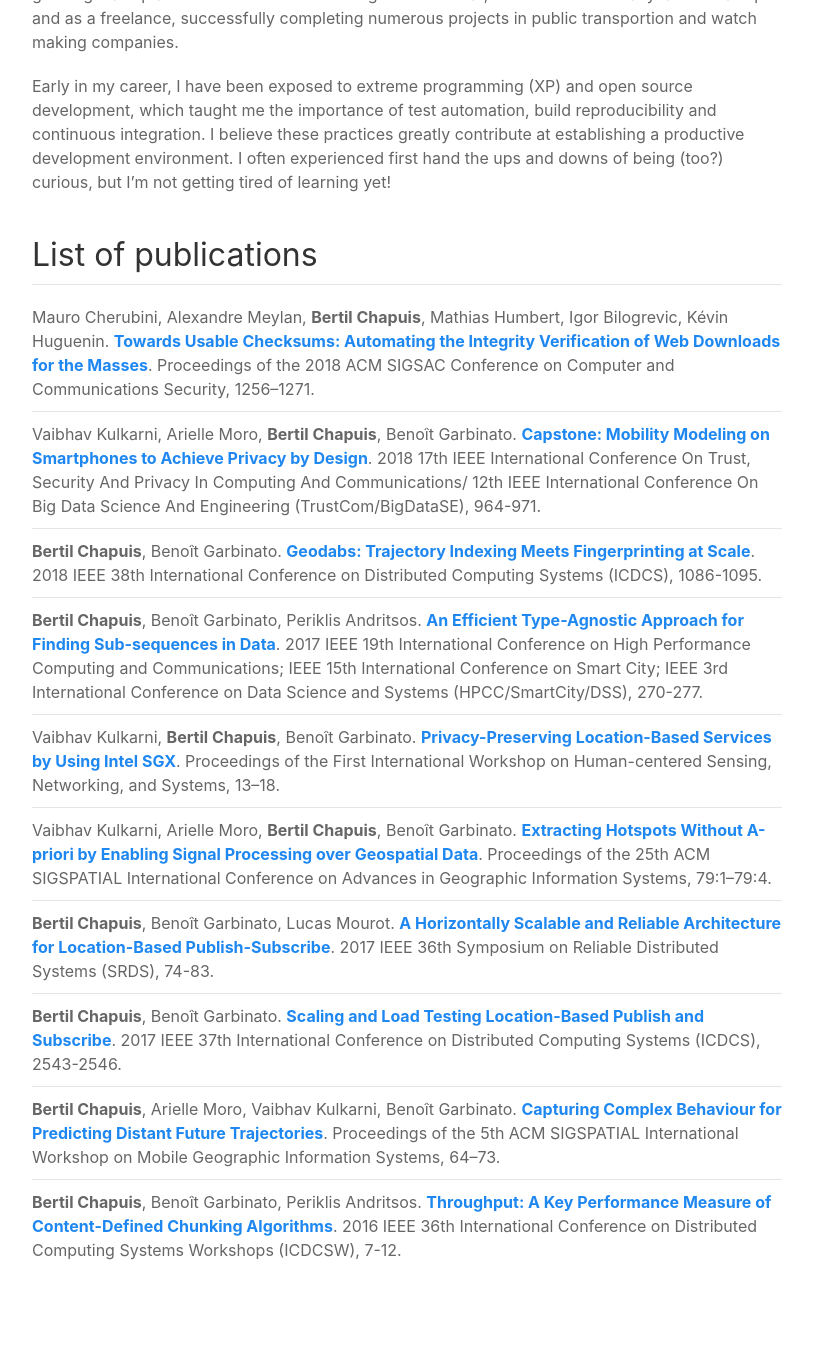
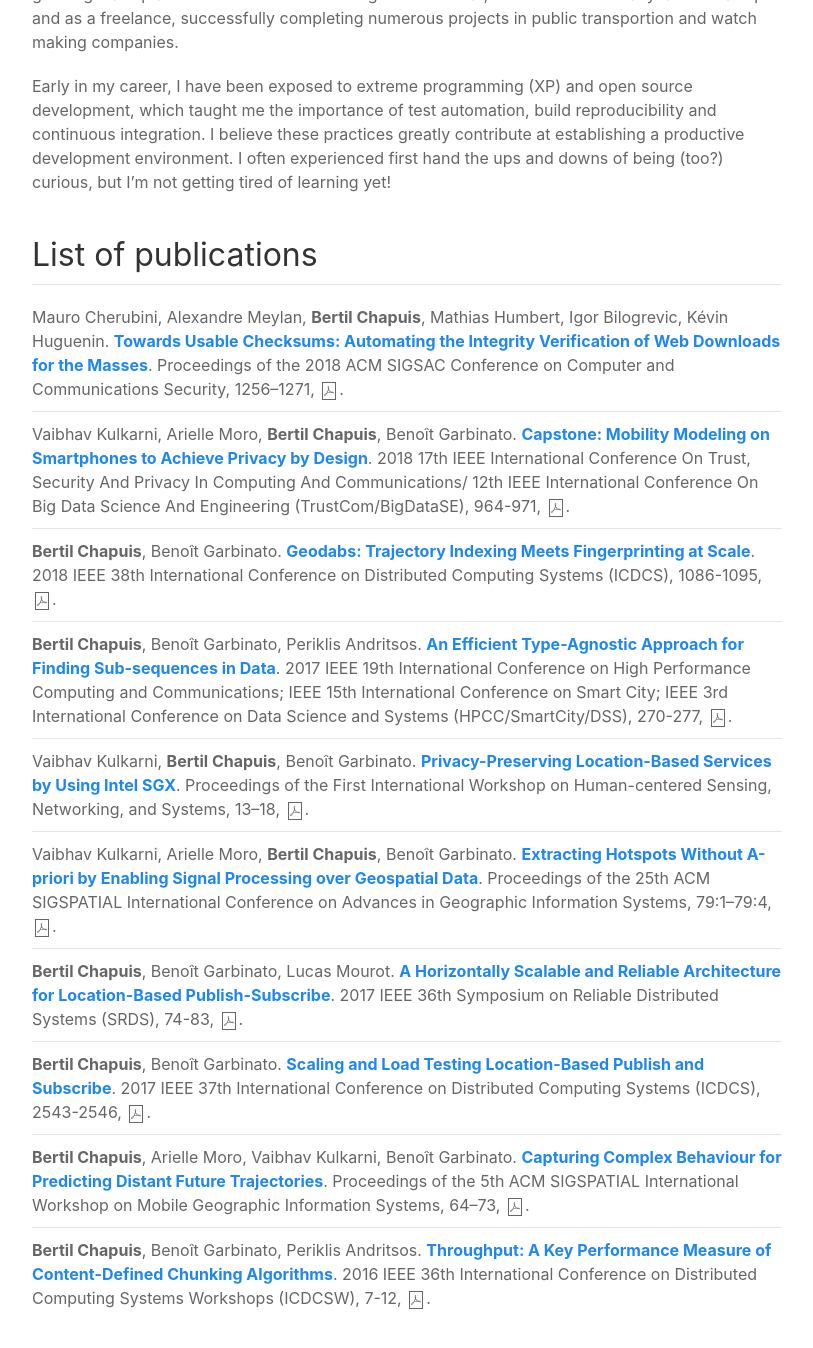
Before and after one commit to bchapuis/bchapuis.github.io, a Jekyll site: the page built from index.html, in a window 1280 px wide and 1400 px high, scrolled down 710 px. Shown: the top 1348 px of the window, without its empty margins (233-1046 px from the left). Built offline with Jekyll 4.4.1, drawn with Linux system fonts in a browser that asks for light colours; nearby versions of some CDN libraries.

Commit message:
fixed references

```diff
--- a/_includes/publications.html
+++ b/_includes/publications.html
@@ -1,10 +1,10 @@
-<li>Mauro Cherubini, Alexandre Meylan, <b>Bertil Chapuis</b>, Mathias Humbert, Igor Bilogrevic, Kévin Huguenin. <a href="https://doi.org/10.1145/3243734.3243746"><b>Towards Usable Checksums: Automating the Integrity Verification of Web Downloads for the Masses</b></a>. Proceedings of the 2018 ACM SIGSAC Conference on Computer and Communications Security, 1256–1271.</li>
-<li>Vaibhav Kulkarni, Arielle Moro, <b>Bertil Chapuis</b>, Benoît Garbinato. <a href="https://doi.org/10.1109/TrustCom/BigDataSE.2018.00136"><b>Capstone: Mobility Modeling on Smartphones to Achieve Privacy by Design</b></a>. 2018 17th IEEE International Conference On Trust, Security And Privacy In Computing And Communications/ 12th IEEE International Conference On Big Data Science And Engineering (TrustCom/BigDataSE), 964-971.</li>
-<li><b>Bertil Chapuis</b>, Benoît Garbinato. <a href="https://doi.org/10.1109/ICDCS.2018.00108"><b>Geodabs: Trajectory Indexing Meets Fingerprinting at Scale</b></a>. 2018 IEEE 38th International Conference on Distributed Computing Systems (ICDCS), 1086-1095.</li>
-<li><b>Bertil Chapuis</b>, Benoît Garbinato, Periklis Andritsos. <a href="https://doi.org/10.1109/HPCC-SmartCity-DSS.2017.35"><b>An Efficient Type-Agnostic Approach for Finding Sub-sequences in Data</b></a>. 2017 IEEE 19th International Conference on High Performance Computing and Communications; IEEE 15th International Conference on Smart City; IEEE 3rd International Conference on Data Science and Systems (HPCC/SmartCity/DSS), 270-277.</li>
-<li>Vaibhav Kulkarni, <b>Bertil Chapuis</b>, Benoît Garbinato. <a href="https://doi.org/10.1145/3144730.3144739"><b>Privacy-Preserving Location-Based Services by Using Intel SGX</b></a>. Proceedings of the First International Workshop on Human-centered Sensing, Networking, and Systems, 13–18.</li>
-<li>Vaibhav Kulkarni, Arielle Moro, <b>Bertil Chapuis</b>, Benoît Garbinato. <a href="https://doi.org/10.1145/3139958.3140002"><b>Extracting Hotspots Without A-priori by Enabling Signal Processing over Geospatial Data</b></a>. Proceedings of the 25th ACM SIGSPATIAL International Conference on Advances in Geographic Information Systems, 79:1–79:4.</li>
-<li><b>Bertil Chapuis</b>, Benoît Garbinato, Lucas Mourot. <a href="https://doi.org/10.1109/SRDS.2017.16"><b>A Horizontally Scalable and Reliable Architecture for Location-Based Publish-Subscribe</b></a>. 2017 IEEE 36th Symposium on Reliable Distributed Systems (SRDS), 74-83.</li>
-<li><b>Bertil Chapuis</b>, Benoît Garbinato. <a href="https://doi.org/10.1109/ICDCS.2017.234"><b>Scaling and Load Testing Location-Based Publish and Subscribe</b></a>. 2017 IEEE 37th International Conference on Distributed Computing Systems (ICDCS), 2543-2546.</li>
-<li><b>Bertil Chapuis</b>, Arielle Moro, Vaibhav Kulkarni, Benoît Garbinato. <a href="https://doi.org/10.1145/3004725.3004730"><b>Capturing Complex Behaviour for Predicting Distant Future Trajectories</b></a>. Proceedings of the 5th ACM SIGSPATIAL International Workshop on Mobile Geographic Information Systems, 64–73.</li>
-<li><b>Bertil Chapuis</b>, Benoît Garbinato, Periklis Andritsos. <a href="https://doi.org/10.1109/ICDCSW.2016.32"><b>Throughput: A Key Performance Measure of Content-Defined Chunking Algorithms</b></a>. 2016 IEEE 36th International Conference on Distributed Computing Systems Workshops (ICDCSW), 7-12.</li>
+<li>Mauro Cherubini, Alexandre Meylan, <b>Bertil Chapuis</b>, Mathias Humbert, Igor Bilogrevic, Kévin Huguenin. <a href="https://doi.org/10.1145/3243734.3243746"><b>Towards Usable Checksums: Automating the Integrity Verification of Web Downloads for the Masses</b></a>. Proceedings of the 2018 ACM SIGSAC Conference on Computer and Communications Security, 1256–1271, <a href="/pubs/8TA5NH4T.pdf" class="uk-link-text uk-icon-link" uk-icon="file-pdf" target="_blank"></a>.</li>
+<li>Vaibhav Kulkarni, Arielle Moro, <b>Bertil Chapuis</b>, Benoît Garbinato. <a href="https://doi.org/10.1109/TrustCom/BigDataSE.2018.00136"><b>Capstone: Mobility Modeling on Smartphones to Achieve Privacy by Design</b></a>. 2018 17th IEEE International Conference On Trust, Security And Privacy In Computing And Communications/ 12th IEEE International Conference On Big Data Science And Engineering (TrustCom/BigDataSE), 964-971, <a href="/pubs/9MMIDVGG.pdf" class="uk-link-text uk-icon-link" uk-icon="file-pdf" target="_blank"></a>.</li>
+<li><b>Bertil Chapuis</b>, Benoît Garbinato. <a href="https://doi.org/10.1109/ICDCS.2018.00108"><b>Geodabs: Trajectory Indexing Meets Fingerprinting at Scale</b></a>. 2018 IEEE 38th International Conference on Distributed Computing Systems (ICDCS), 1086-1095, <a href="/pubs/2S922QCZ.pdf" class="uk-link-text uk-icon-link" uk-icon="file-pdf" target="_blank"></a>.</li>
+<li><b>Bertil Chapuis</b>, Benoît Garbinato, Periklis Andritsos. <a href="https://doi.org/10.1109/HPCC-SmartCity-DSS.2017.35"><b>An Efficient Type-Agnostic Approach for Finding Sub-sequences in Data</b></a>. 2017 IEEE 19th International Conference on High Performance Computing and Communications; IEEE 15th International Conference on Smart City; IEEE 3rd International Conference on Data Science and Systems (HPCC/SmartCity/DSS), 270-277, <a href="/pubs/QUSSHUNB.pdf" class="uk-link-text uk-icon-link" uk-icon="file-pdf" target="_blank"></a>.</li>
+<li>Vaibhav Kulkarni, <b>Bertil Chapuis</b>, Benoît Garbinato. <a href="https://doi.org/10.1145/3144730.3144739"><b>Privacy-Preserving Location-Based Services by Using Intel SGX</b></a>. Proceedings of the First International Workshop on Human-centered Sensing, Networking, and Systems, 13–18, <a href="/pubs/R6FWLSZ7.pdf" class="uk-link-text uk-icon-link" uk-icon="file-pdf" target="_blank"></a>.</li>
+<li>Vaibhav Kulkarni, Arielle Moro, <b>Bertil Chapuis</b>, Benoît Garbinato. <a href="https://doi.org/10.1145/3139958.3140002"><b>Extracting Hotspots Without A-priori by Enabling Signal Processing over Geospatial Data</b></a>. Proceedings of the 25th ACM SIGSPATIAL International Conference on Advances in Geographic Information Systems, 79:1–79:4, <a href="/pubs/E7EPCNKB.pdf" class="uk-link-text uk-icon-link" uk-icon="file-pdf" target="_blank"></a>.</li>
+<li><b>Bertil Chapuis</b>, Benoît Garbinato, Lucas Mourot. <a href="https://doi.org/10.1109/SRDS.2017.16"><b>A Horizontally Scalable and Reliable Architecture for Location-Based Publish-Subscribe</b></a>. 2017 IEEE 36th Symposium on Reliable Distributed Systems (SRDS), 74-83, <a href="/pubs/H7HLMQ8R.pdf" class="uk-link-text uk-icon-link" uk-icon="file-pdf" target="_blank"></a>.</li>
+<li><b>Bertil Chapuis</b>, Benoît Garbinato. <a href="https://doi.org/10.1109/ICDCS.2017.234"><b>Scaling and Load Testing Location-Based Publish and Subscribe</b></a>. 2017 IEEE 37th International Conference on Distributed Computing Systems (ICDCS), 2543-2546, <a href="/pubs/7GCEX8KL.pdf" class="uk-link-text uk-icon-link" uk-icon="file-pdf" target="_blank"></a>.</li>
+<li><b>Bertil Chapuis</b>, Arielle Moro, Vaibhav Kulkarni, Benoît Garbinato. <a href="https://doi.org/10.1145/3004725.3004730"><b>Capturing Complex Behaviour for Predicting Distant Future Trajectories</b></a>. Proceedings of the 5th ACM SIGSPATIAL International Workshop on Mobile Geographic Information Systems, 64–73, <a href="/pubs/T2L3YDD7.pdf" class="uk-link-text uk-icon-link" uk-icon="file-pdf" target="_blank"></a>.</li>
+<li><b>Bertil Chapuis</b>, Benoît Garbinato, Periklis Andritsos. <a href="https://doi.org/10.1109/ICDCSW.2016.32"><b>Throughput: A Key Performance Measure of Content-Defined Chunking Algorithms</b></a>. 2016 IEEE 36th International Conference on Distributed Computing Systems Workshops (ICDCSW), 7-12, <a href="/pubs/W5L3JRBE.pdf" class="uk-link-text uk-icon-link" uk-icon="file-pdf" target="_blank"></a>.</li>
--- a/_includes/publications.py
+++ b/_includes/publications.py
@@ -10,11 +10,12 @@ sorted(data, key=lambda k: k['meta']['parsedDate'])
 with open('publications.html', 'w') as f:
 	for p in data:
 		if 'proceedingsTitle' in p['data']:
+			key = p['data']['key']
 			authors = ", ".join('{0} {1}'.format(a['firstName'], a['lastName']) for a in p['data']['creators']).replace('Bertil Chapuis', '<b>Bertil Chapuis</b>')
 			title = p['data']['title']
 			proceedings = p['data']['proceedingsTitle']
 			pages = p['data']['pages']
 			doi = p['data']['DOI']
+			isbn = p['data']['ISBN']
 			date = p['meta']['parsedDate']
-
-			print(f'<li>{authors}. <a href="https://doi.org/{doi}"><b>{title}</b></a>. {proceedings}, {pages}.</li>', file=f)
+			print(f'<li>{authors}. <a href="https://doi.org/{doi}"><b>{title}</b></a>. {proceedings}, {pages}, <a href="/pubs/{key}.pdf" class="uk-link-text uk-icon-link" uk-icon="file-pdf" target="_blank"></a>.</li>', file=f)
--- a/index.html
+++ b/index.html
@@ -20,7 +20,7 @@ My area of expertise overlaps with location-aware computing, distributed systems
 </p>
 
 <p>
-I recently completed a PhD in Information Systems at the University of Lausanne, where my research resulted in a thesis entitled <a href="/pubs/2018-Thesis.pdf" class="uk-link-text uk-icon-link" uk-icon="file-pdf" style="display: inline"><i>"Three Temporal Perspectives on Decentralized Location-aware Computing: Past, Present, Future"</i> </a>.
+I recently completed a PhD in Information Systems at the University of Lausanne, where my research resulted in a thesis entitled <a href="/pubs/2018-Thesis.pdf" class="uk-link-text uk-icon-link" uk-icon="file-pdf" style="display: inline" target="_blank"><i>"Three Temporal Perspectives on Decentralized Location-aware Computing: Past, Present, Future"</i> </a>.
 In parallel to that, I co-founded <a href="https://www.astrocast.com/" alt="Astrocast SA">Astrocast</a>, a fast growing startup active in the Internet of Things.
 Prior to that, I worked for several years in startups and as a freelance, successfully completing numerous projects in public transportion and watch making companies.
 </p>
```
Also changed, not shown: 16 other files.
